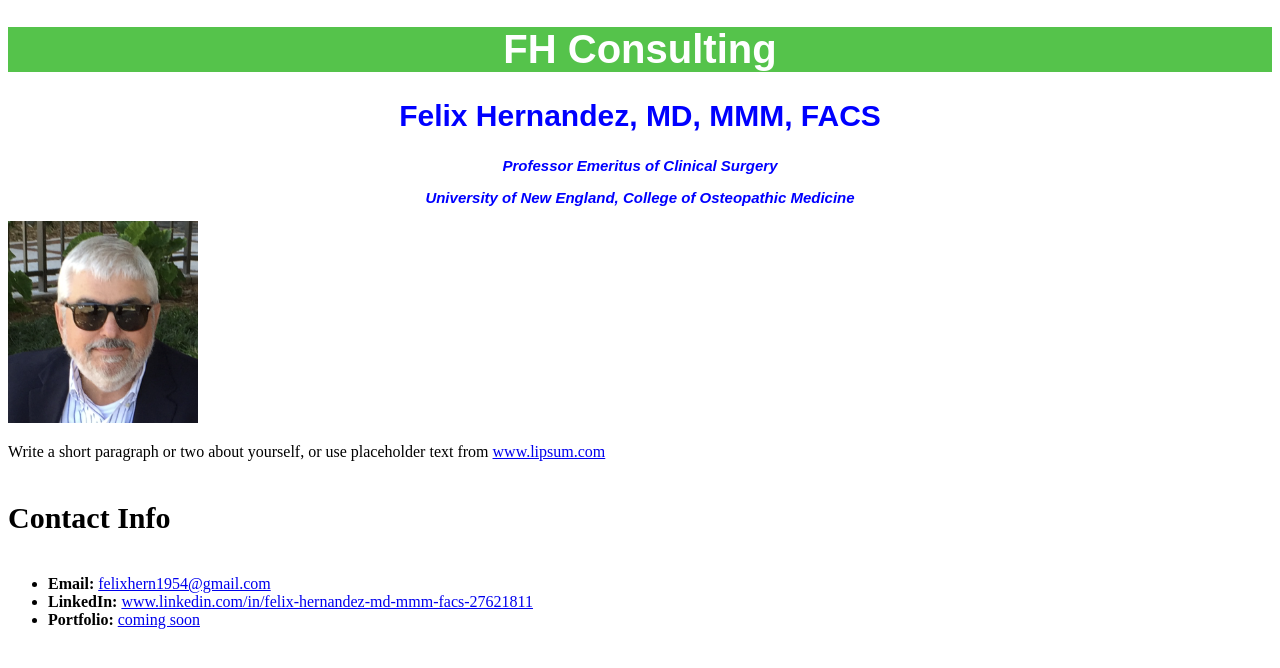
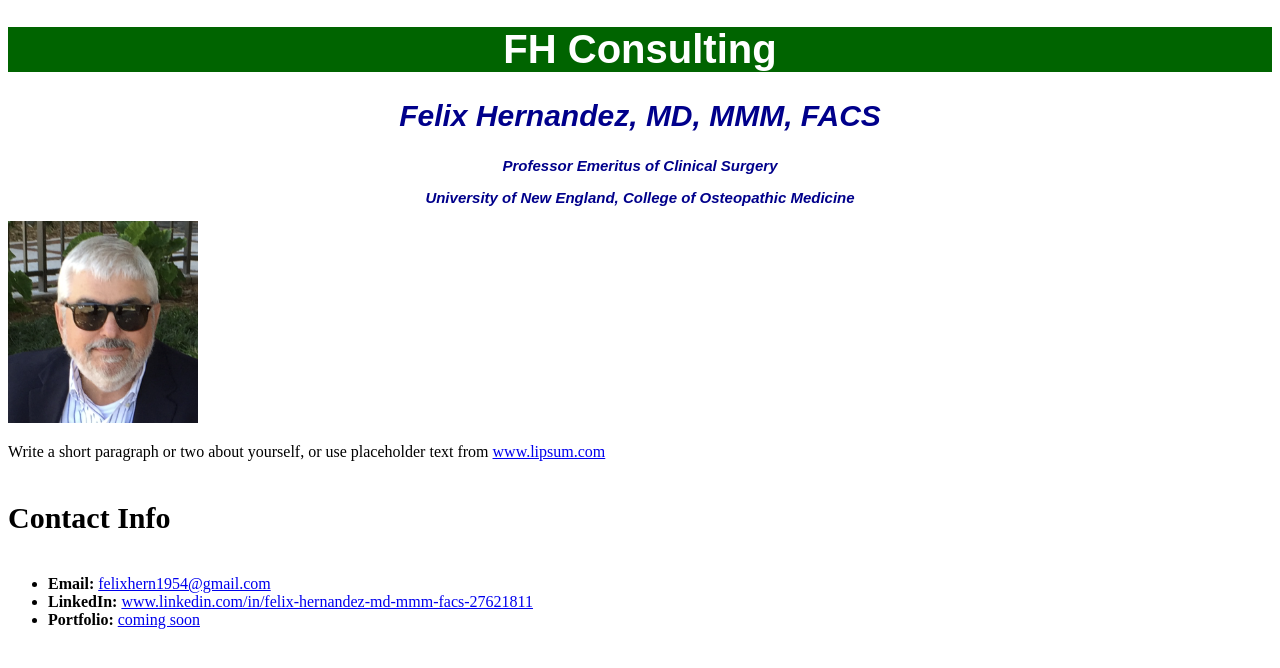
Before and after one commit to Fhern1954/Fhern1954.github.io, a plain HTML site: page index.html in a window 1280 px wide. Drawn offline with Linux system fonts and the light colour scheme.

Commit message:
more style changes

```diff
--- a/index.html
+++ b/index.html
@@ -22,7 +22,7 @@
   <main class="container">
     <section id="main-bio">
       <section id="figure">
-        <h2 id="bio-name">Felix Hernandez, MD, MMM, FACS</h2>
+        <h2 id="bio-name"><i>Felix Hernandez, MD, MMM, FACS</i></h2>
         <h3><i>Professor Emeritus of Clinical Surgery</i></h3>
         <h3><i>University of New England, College of Osteopathic Medicine</i></h3>
                 <img id="bio-image" src="images/IMG_0959 (2).png" alt="Felix Hernandez, MD, MMM">
--- a/style.css
+++ b/style.css
@@ -1,21 +1,21 @@
 h1 {
     text-align: center;
     color: white;
-    background-color: rgb(85, 195, 75);
+    background-color: darkgreen;
     font-size: 40px;
     font-family: Arial, sans-serif;
 }
 
 h2 {
     text-align: center;
-    color:blue;
+    color: darkblue;
     font-size: 30px;
     font-family: Arial, sans-serif;
 }
 
 h3 {
     text-align: center;
-    color:blue;
+    color:darkblue;
     font:italic;
     font-size: 15px;
     font-family: Arial, sans-serif;
```
